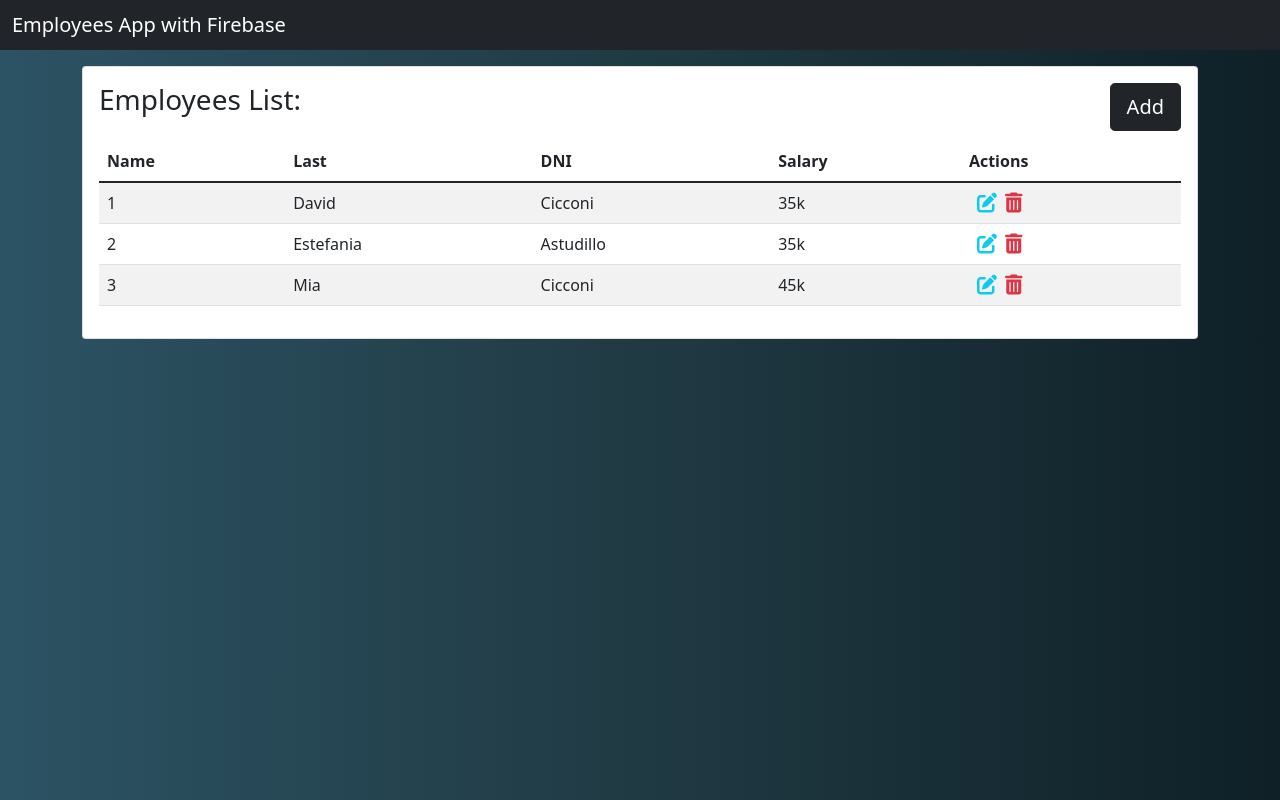
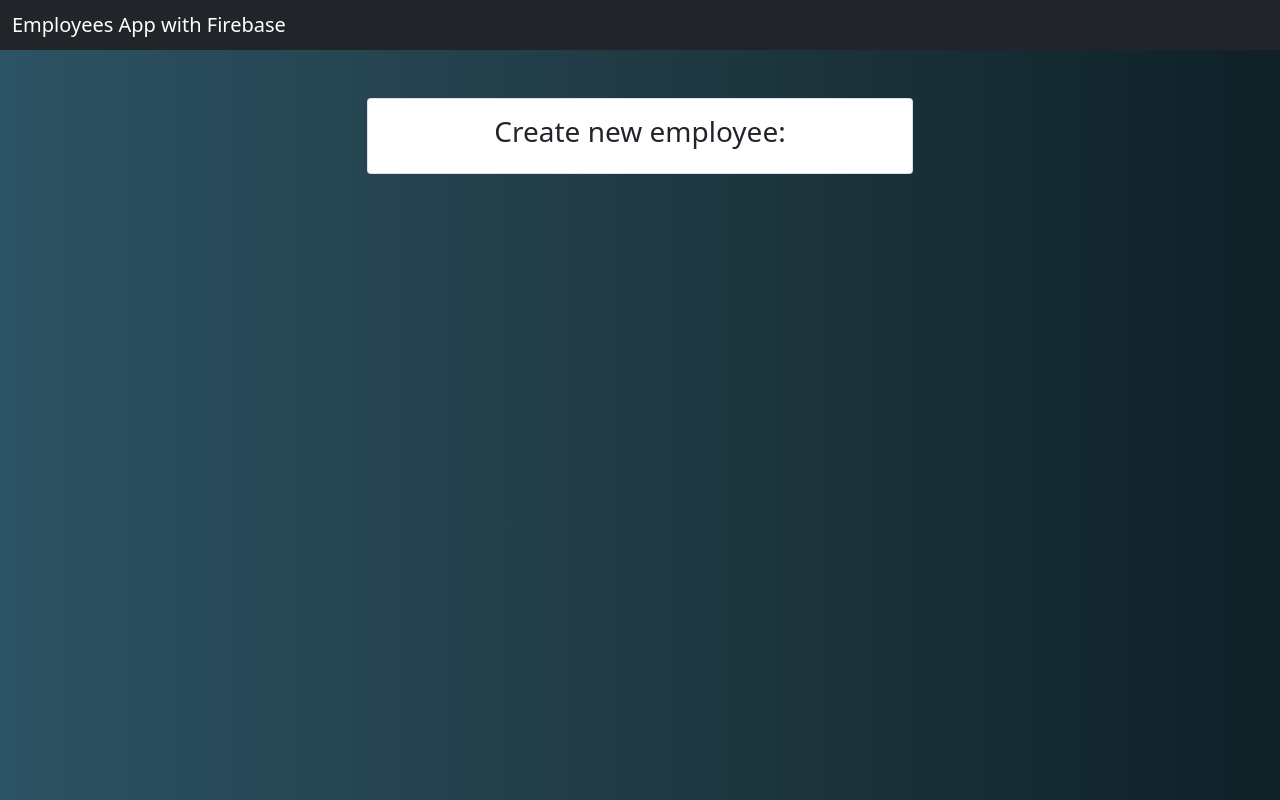
Before and after one commit to davidcicconi94/employees-crud--angular, an Angular app: page /create-employee in a window 1280 px wide. Before the commit this address led to /. Built offline with nearby package versions, Linux system fonts and the light colour scheme.

Commit message:
create employee component

```diff
--- a/src/app/app-routing.module.ts
+++ b/src/app/app-routing.module.ts
@@ -1,7 +1,29 @@
 import { NgModule } from '@angular/core';
 import { RouterModule, Routes } from '@angular/router';
+import { CreateEmployeesComponent } from './components/create-employees/create-employees.component';
+import { ListEmployeesComponent } from './components/list-employees/list-employees.component';
 
-const routes: Routes = [];
+const routes: Routes = [
+  {
+    path: '',
+    redirectTo: 'list-employees',
+    pathMatch: 'full'
+  },
+  {
+    path: 'list-employees',
+    component: ListEmployeesComponent
+  },
+  {
+    path: 'create-employee',
+    component: CreateEmployeesComponent
+  },
+  {
+    path: '**',
+    redirectTo: 'list-employees',
+    pathMatch: 'full'
+  },
+
+];
 
 @NgModule({
   imports: [RouterModule.forRoot(routes)],
--- a/src/app/app.component.html
+++ b/src/app/app.component.html
@@ -1,2 +1,2 @@
 <app-navbar></app-navbar>
-<app-list-employees></app-list-employees>
+<router-outlet></router-outlet>
--- a/src/app/components/create-employees/create-employees.component.html
+++ b/src/app/components/create-employees/create-employees.component.html
@@ -1 +1,11 @@
-<p>create-employees works!</p>
+<div class="container pt-5">
+    <div class="row">
+        <div class="col-lg-6 offset-lg-3">
+            <div class="card text-center">
+                <div class="card-body">
+                    <h3>Create new employee:</h3>
+                </div>
+            </div>
+        </div>
+    </div>
+</div>
--- a/src/app/components/list-employees/list-employees.component.html
+++ b/src/app/components/list-employees/list-employees.component.html
@@ -2,7 +2,7 @@
     <div class="card">
         <div class="card-body">
             <span class="h3">Employees List:</span>
-            <button class="btn btn-dark btn-lg ">Add</button>
+            <button class="btn btn-dark btn-lg " routerLink="/create-employee">Add</button>
             <table class="table table-striped mt-4">
                 <thead>
                   <tr>
```
